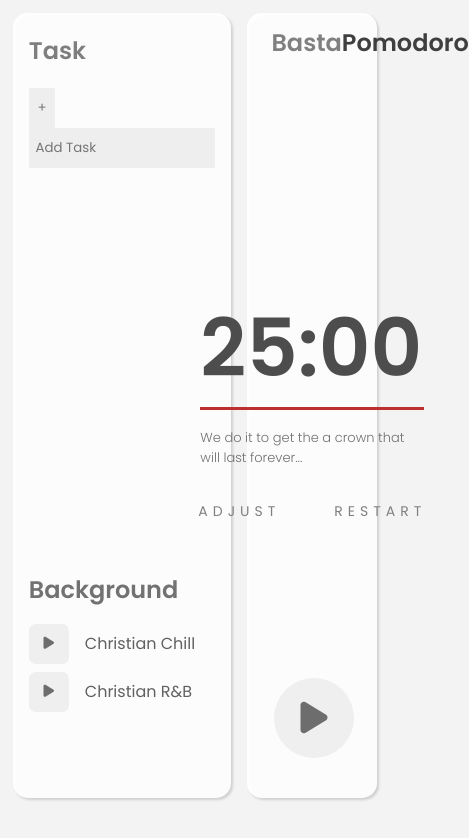
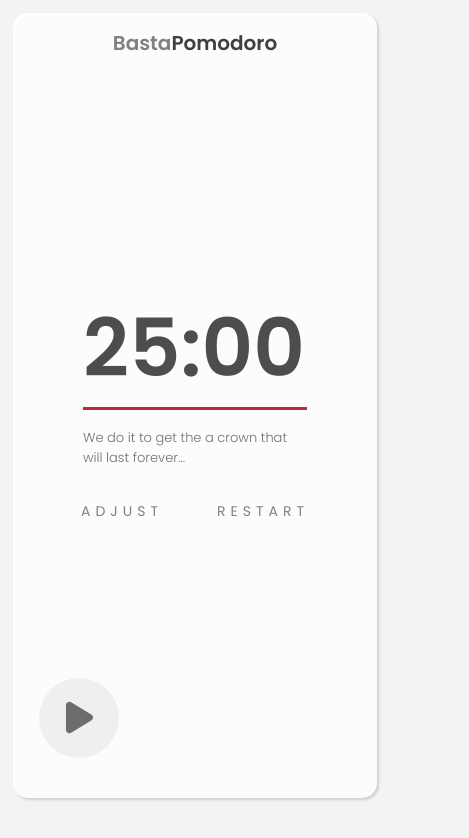
Before and after one commit to kim-raymond/projectPomodoro, a React (Create React App) app: page / in a window 390 px wide. Shown: the top 838 px of the page, 469 px wide, since content can reach past the window. Built offline with nearby package versions, Linux system fonts and the light colour scheme.

Commit message:
responisve

```diff
--- a/src/App.css
+++ b/src/App.css
@@ -304,3 +304,27 @@ body{
   width: 100%;
   transition: 0.3s ease;
 }
+
+
+
+
+@media (max-width: 1320px) {
+  .SideBarWrapper{
+    display: none;
+  }
+  .appContainer{
+    display: flex;
+  }
+  .MainWrapper{
+    width: 100%;
+  }
+}
+@media (max-width:500px){
+  .logo{
+    transform: translate(-50%, -50%);
+      left: 50%;
+      margin-top: 1em;
+      font-size: 20px;
+
+    }
+}
```
